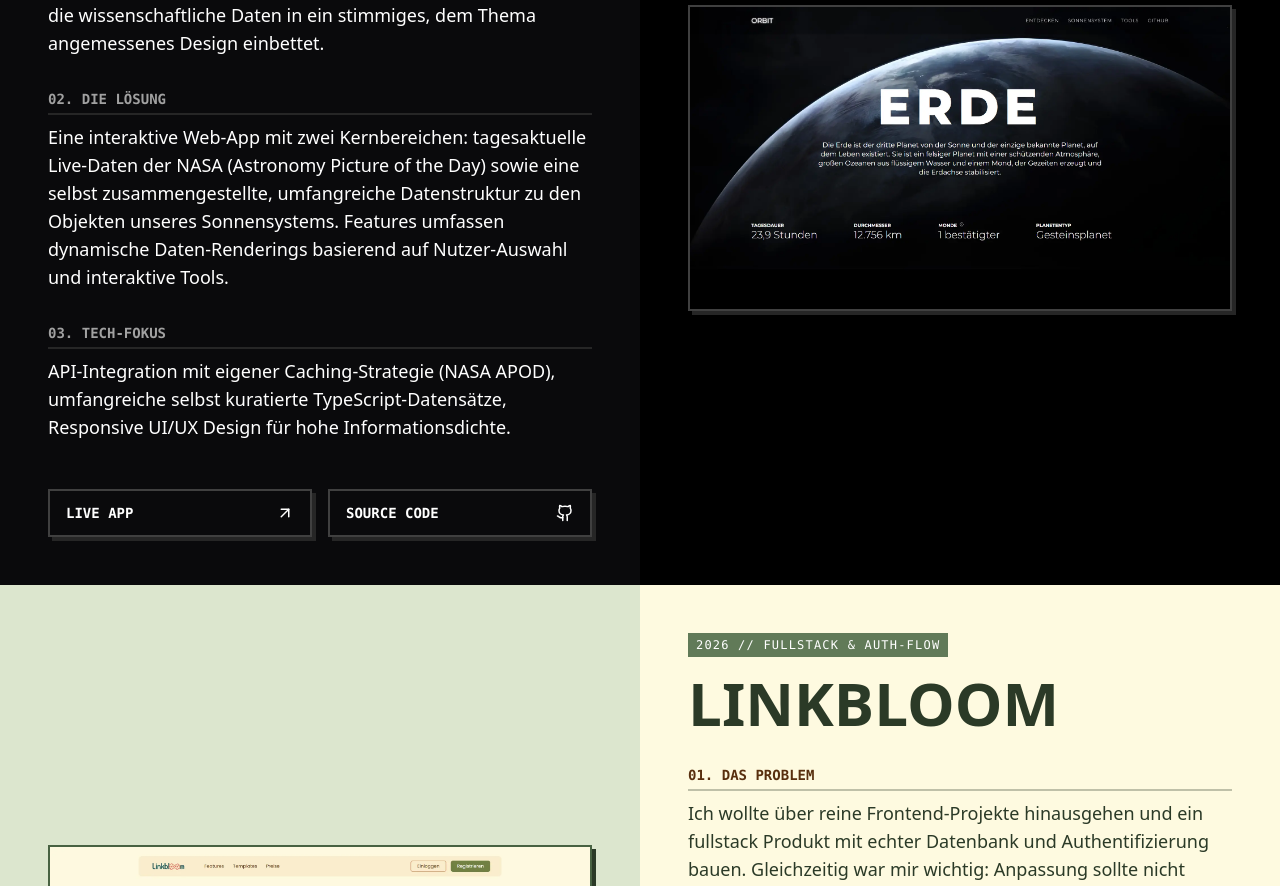
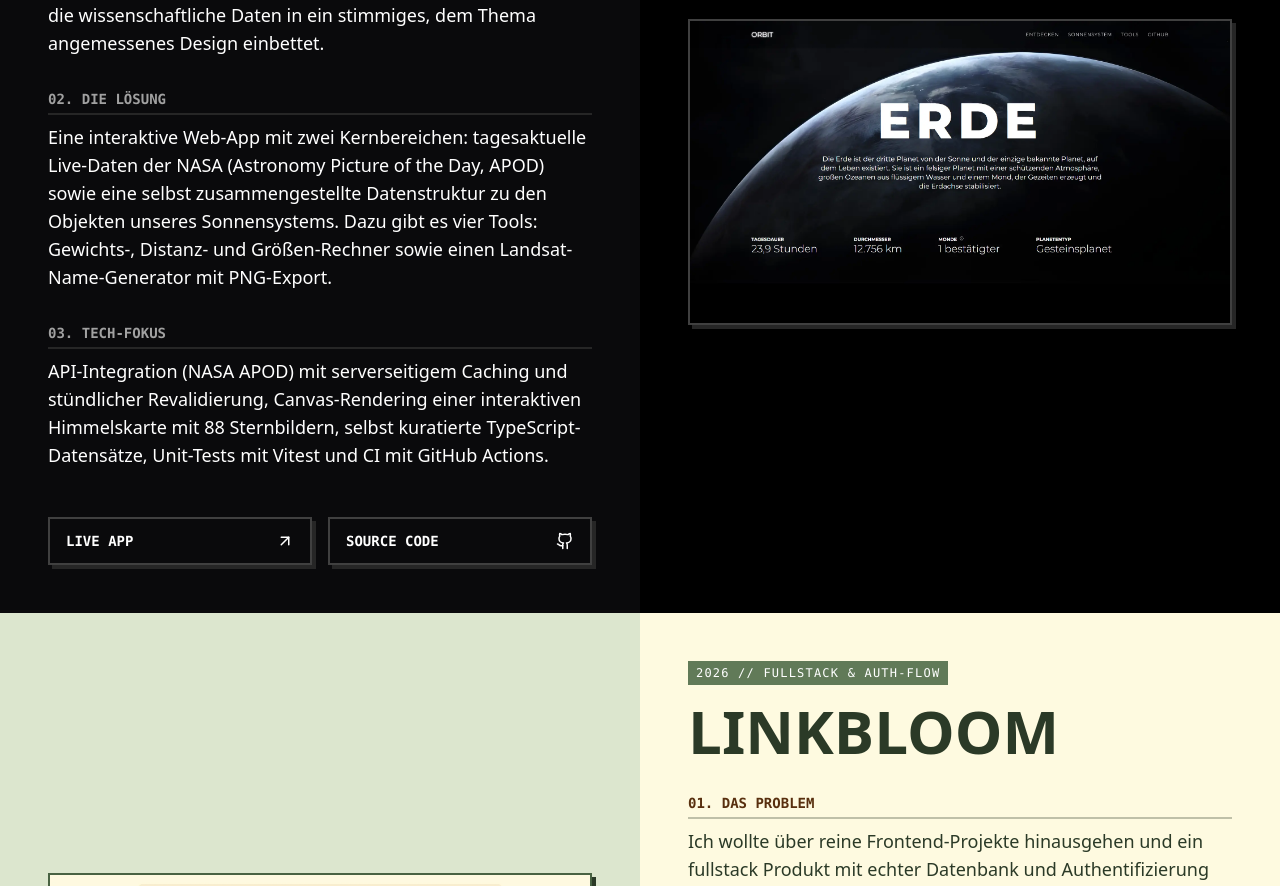
Before and after one commit to zeroequalsone/portfolio, a Next.js app: page / in a window 1280 px wide. Shown: the part 1067-1953 px from the top of the page. Built offline with nearby package versions, Linux system fonts and the light colour scheme.

Commit message:
feat(work): update orbit copy with tools and tech details (#24)

```diff
--- a/components/Work.tsx
+++ b/components/Work.tsx
@@ -33,12 +33,12 @@ export default function Work() {
               <WorkStep
                 variant="orbit"
                 step="02. Die Lösung"
-                description="Eine interaktive Web-App mit zwei Kernbereichen: tagesaktuelle Live-Daten der NASA (Astronomy Picture of the Day) sowie eine selbst zusammengestellte, umfangreiche Datenstruktur zu den Objekten unseres Sonnensystems. Features umfassen dynamische Daten-Renderings basierend auf Nutzer-Auswahl und interaktive Tools."
+                description="Eine interaktive Web-App mit zwei Kernbereichen: tagesaktuelle Live-Daten der NASA (Astronomy Picture of the Day, APOD) sowie eine selbst zusammengestellte Datenstruktur zu den Objekten unseres Sonnensystems. Dazu gibt es vier Tools: Gewichts-, Distanz- und Größen-Rechner sowie einen Landsat-Name-Generator mit PNG-Export."
               />
               <WorkStep
                 variant="orbit"
                 step="03. Tech-Fokus"
-                description="API-Integration mit eigener Caching-Strategie (NASA APOD), umfangreiche selbst kuratierte TypeScript-Datensätze, Responsive UI/UX Design für hohe Informationsdichte."
+                description="API-Integration (NASA APOD) mit serverseitigem Caching und stündlicher Revalidierung, Canvas-Rendering einer interaktiven Himmelskarte mit 88 Sternbildern, selbst kuratierte TypeScript-Datensätze, Unit-Tests mit Vitest und CI mit GitHub Actions."
               />
             </div>
           </div>
```
